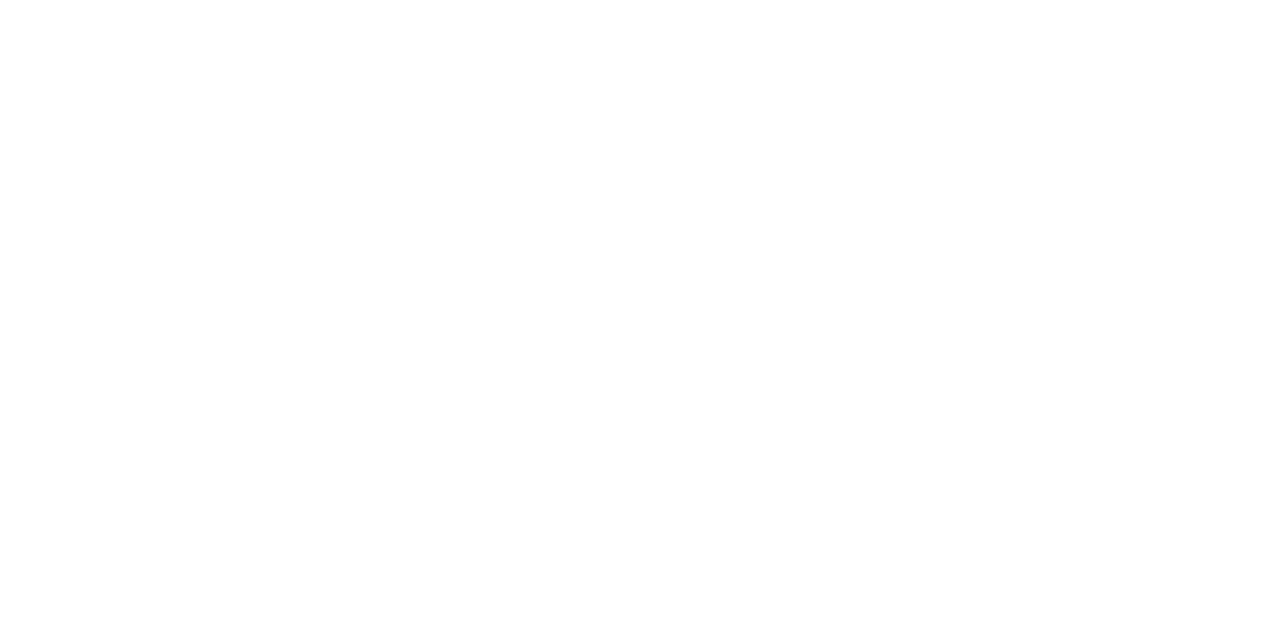
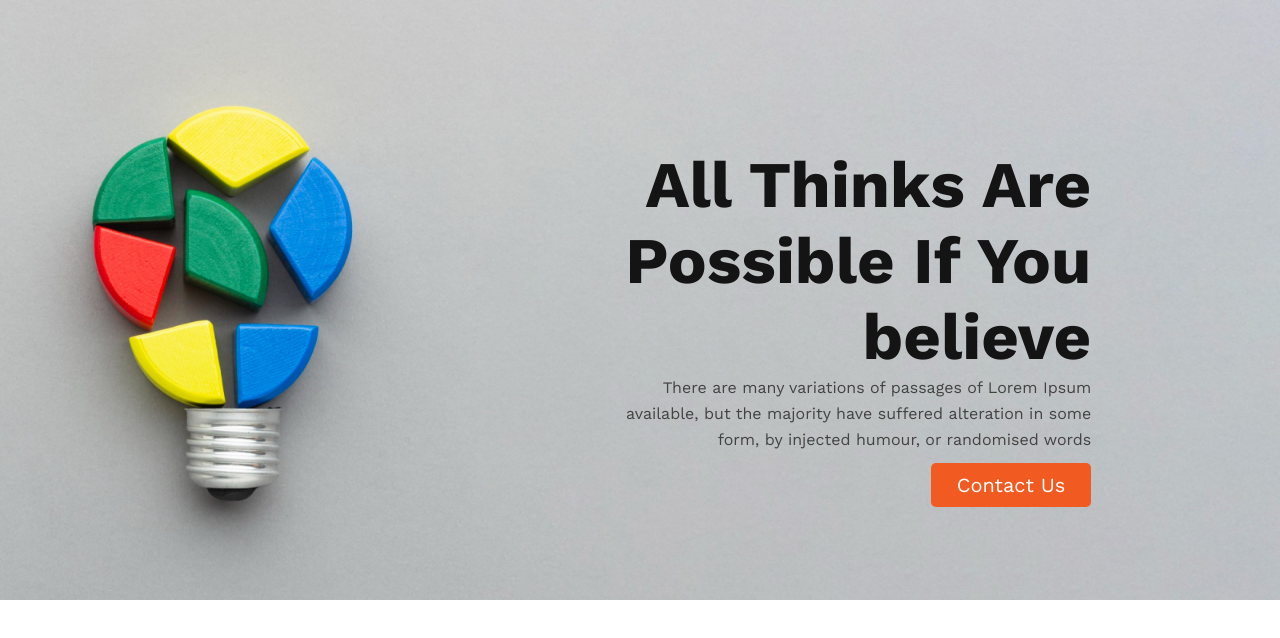
Before and after one commit to TahmidShawn/new_year_new_me_website, a plain HTML site: page index.html in a window 1280 px wide. Drawn offline with nearby package versions, Linux system fonts and the light colour scheme.

Commit message:
header part added

```diff
--- a/index.html
+++ b/index.html
@@ -1,12 +1,35 @@
 <!DOCTYPE html>
 <html lang="en">
+
 <head>
     <meta charset="UTF-8">
     <meta name="viewport" content="width=device-width, initial-scale=1.0">
-    <title>Demo Website</title>
+    <title>New_Year_Website</title>
     <link rel="stylesheet" href="style.css">
+    <link rel="preconnect" href="https://fonts.googleapis.com">
+    <link rel="preconnect" href="https://fonts.gstatic.com" crossorigin>
+    <link
+        href="https://fonts.googleapis.com/css2?family=Open+Sans:wght@400;700;800&family=Work+Sans:wght@400;600;700;800&display=swap"
+        rel="stylesheet">
 </head>
+<!-- This is header section  -->
+
 <body>
+    <header class="header_container">
+        <div class=""></div>
+        <div class="header_text">
+            <h1>All Thinks Are Possible If You believe</h1>
+            <p>There are many variations of passages of Lorem Ipsum available, but the majority have suffered alteration
+                in some form, by injected humour, or randomised words</p>
+            <div class="btn_div">
+                <button class="btn">Contact Us</button>
+            </div>
+        </div>
+    </header>
+    <!-- This is main section  -->
+    <main>
+        <section></section>
+    </main>
+</body>
 
-</body>
 </html>
--- a/style.css
+++ b/style.css
@@ -0,0 +1,59 @@
+/* universal style  */
+* {
+    margin: 0;
+    padding: 0;
+    font-family: 'Open Sans', sans-serif;
+    font-family: 'Work Sans', sans-serif;
+}
+
+/* common style  */
+.btn {
+    padding: 10px 26px;
+    margin-top: 10px;
+    border: none;
+    color: white;
+    background-color: #F15B22;
+    font-size: 20px;
+    border-radius: 5px;
+}
+
+/* header style  */
+.header_container {
+    background-image: url(./images/banner/banner2.png);
+    height: 600px;
+    width: 100%;
+    background-repeat: no-repeat;
+    background-size: cover;
+    background-position: center;
+    display: flex;
+    justify-content: space-around;
+    align-items: center;
+}
+
+.header_text {
+    width: 525px;
+    position: relative;
+}
+
+.header_text h1 {
+    color: #151414;
+    text-align: right;
+    font-size: 65px;
+    font-weight: 700;
+}
+
+.header_text p {
+    color: #444343;
+    text-align: right;
+    font-family: Work Sans;
+    font-size: 16px;
+    font-weight: 400;
+    line-height: 26px;
+    width: 495px;
+    padding-left: 30px;
+}
+
+.btn_div {
+    position: absolute;
+    right: 0;
+}
```
